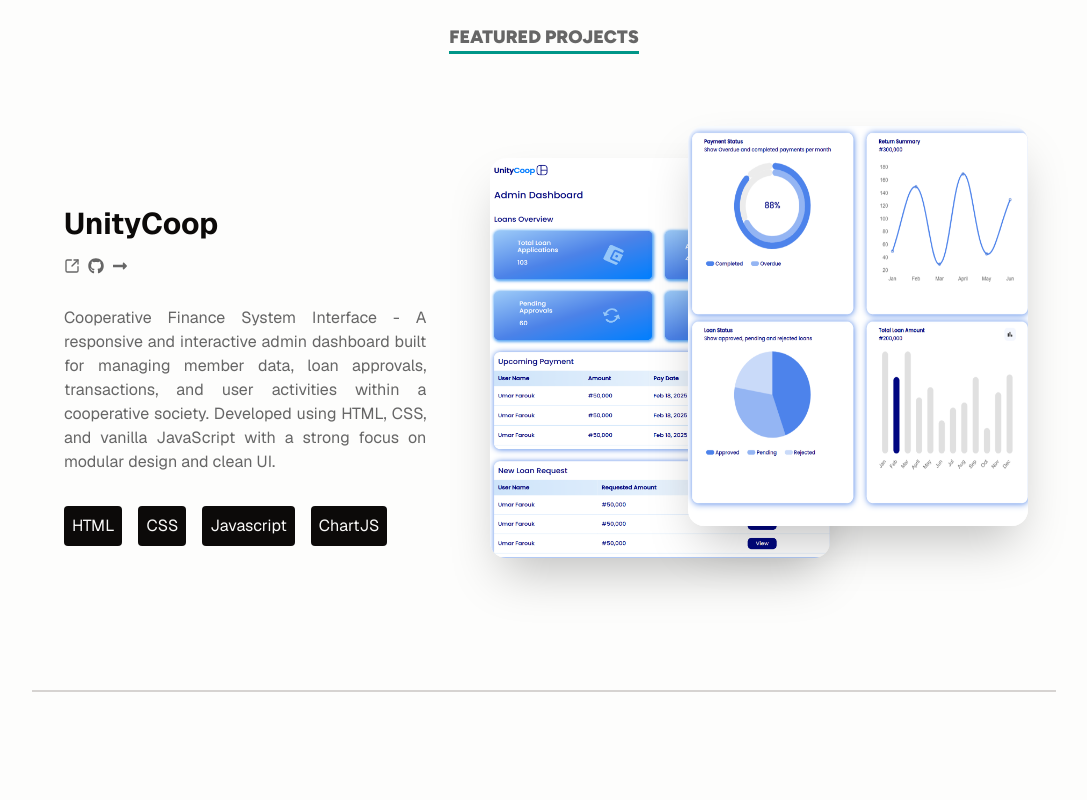
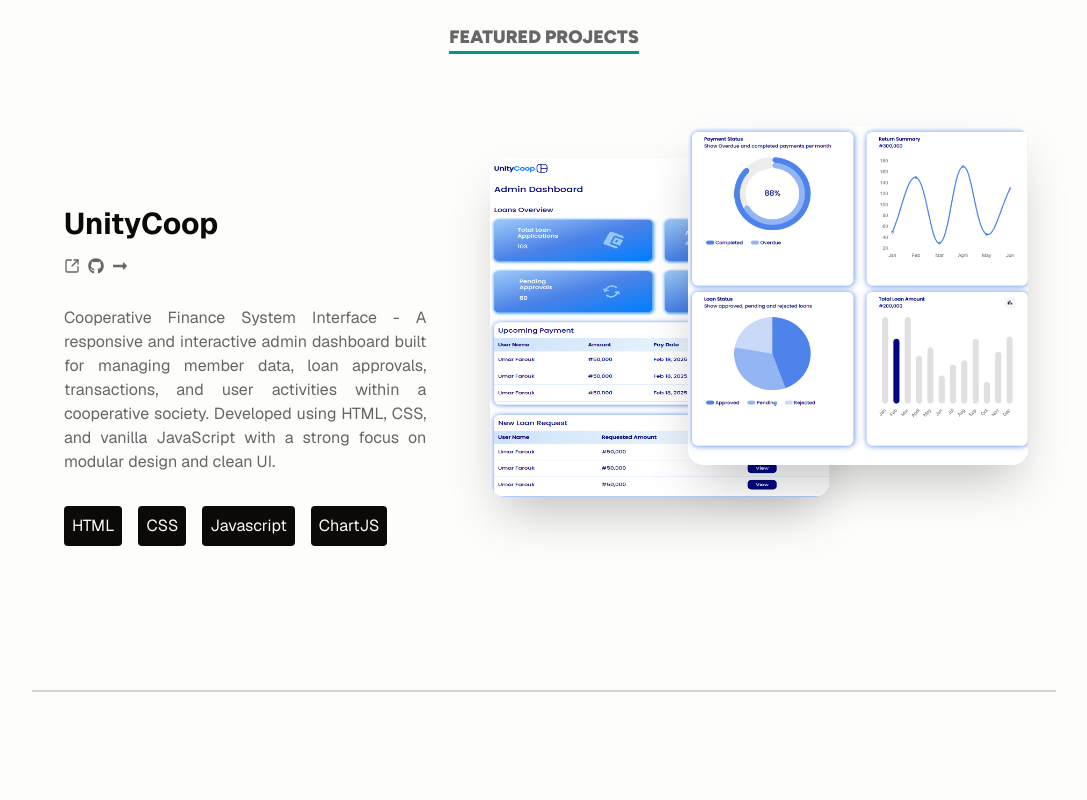
Before and after one commit to sarahevbouan/portfolio, a React (Vite) app: page / in a window 1280 px wide. Shown: the part 1420-2220 px from the top of the page, without its empty margins (96-1183 px from the left). Built offline with nearby package versions, Linux system fonts and the light colour scheme.

Commit message:
fix (showcase): fix image quality issue

```diff
--- a/src/Features/Showcase/Project.jsx
+++ b/src/Features/Showcase/Project.jsx
@@ -30,11 +30,11 @@ const Project = ({ project }) => {
   }, [activeProjectId]);
   return (
     <div
-      className="py-4 px-2 md:px-0 lg:pt-12 lg:pb-16
+      className="pb-16 pt-4 md:py-4 px-2 md:px-0 lg:pt-12 lg:pb-16
      dark:bg-stone-900
      border-b-2 dark:border-b-0 border-stone-300
 
-     flex flex-col lg:flex-row gap-8 lg:items-center "
+     flex flex-col lg:flex-row gap-8 lg:items-center"
     >
       <div className="md:px-8 mt-0 flex-1/1 md:flex-3/7 md:py-4 lg:py-8 hover:opacity-90">
         <ProjectTemp type="gap-8">
@@ -55,7 +55,7 @@ const Project = ({ project }) => {
           <ProjectTemp.Stack projectStack={projectStack} />
         </ProjectTemp>
       </div>
-      <div className="flex-1/1 md:flex-4/7 h-full min-h-[500px] relative group">
+      <div className="flex-1/1 md:flex-4/7 h-full md:min-h-[500px] relative group">
         <div
           className="hidden group-hover:block z-10 backdrop-fliter backdrop-blur-md
          bg-stone-950 text-white py-2 px-2 border-2 border-lime-50 rounded-[50%]
@@ -67,7 +67,7 @@ const Project = ({ project }) => {
         </div>
         <ProjectTemp type="gap-8">
           <motion.div
-            className="absolute top-8 left-0 w-full md:w-[60%]
+            className="md:absolute top-8 left-0 w-full md:w-[60%]
             shadow-[0_25px_50px_-12px_rgb(0,0,0,0.25)] rounded-2xl hover:border-2
              hover:border-[#009688] hover:cursor-pointer"
             whileHover={{ scale: [0.9, 1] }}
@@ -80,12 +80,12 @@ const Project = ({ project }) => {
             <ProjectTemp.Image
               projectName={projectName}
               projectImg={projectImg[0]}
-              type="w-[100%] h-[400px]"
+              type="w-[100%] h-fit"
               borderRad="rounded-2xl"
             />
           </motion.div>
           <motion.div
-            className="absolute top-0 left-[35%] hidden md:block w-[60%]
+            className="md:absolute top-0 left-[35%] hidden md:block w-[60%]
             shadow-[0_25px_50px_-12px_rgb(0,0,0,0.25)] hover:border-2 rounded-2xl
              hover:border-[#009688] hover:cursor-pointer"
             whileHover={{ scale: [0.9, 1] }}
@@ -98,7 +98,7 @@ const Project = ({ project }) => {
             <ProjectTemp.Image
               projectName={projectName}
               projectImg={projectImg[1]}
-              type="w-[100%] h-[400px]"
+              type="w-[100%] h-fit"
               borderRad="rounded-2xl"
             />
           </motion.div>
--- a/src/Features/Showcase/ProjectTemp.jsx
+++ b/src/Features/Showcase/ProjectTemp.jsx
@@ -18,7 +18,7 @@ const Image = ({ projectName, projectImg, type, borderRad }) => {
       <img
         src={projectImg}
         alt={projectName}
-        className={`w-full h-full
+        className={`w-full aspect-1/1
          ${borderRad}`}
       />
     </div>
```
